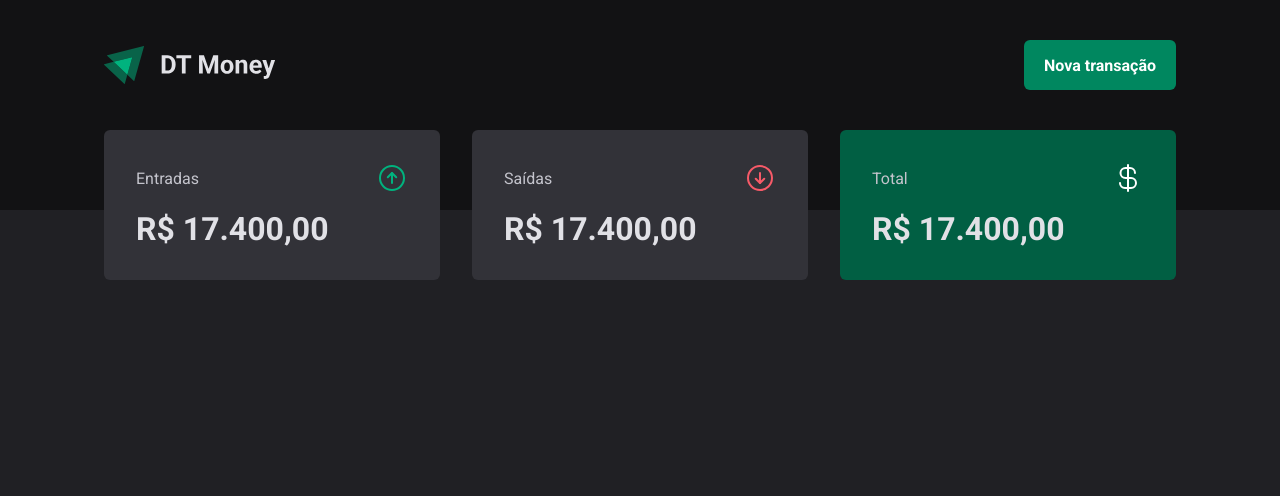
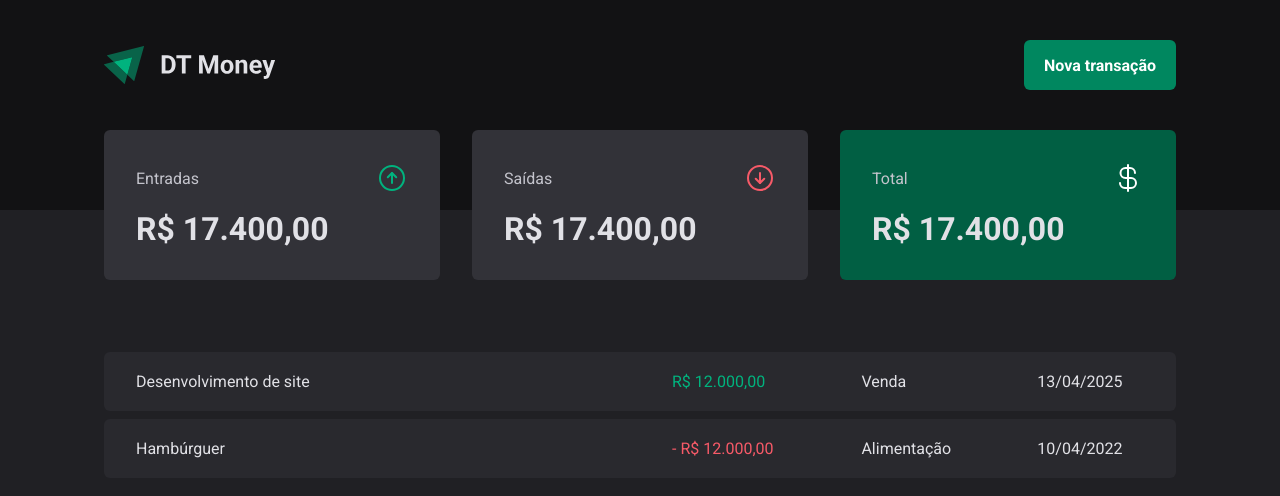
Before and after one commit to mauricioyansen/26-dt-money, a React (Vite) app: page / in a window 1280 px wide. Shown: the top 496 px of the page. Built offline with nearby package versions, Linux system fonts and the light colour scheme.

Commit message:
transaction tables

```diff
--- a/src/pages/Transactions/index.tsx
+++ b/src/pages/Transactions/index.tsx
@@ -1,11 +1,42 @@
 import { Header } from "../../components/Header";
 import { Summary } from "../../components/Summary";
+import {
+  PriceHighLight,
+  TransactionsContainer,
+  TransactionsTable,
+} from "./styles";
 
 export function Transactions() {
   return (
     <div>
       <Header />
       <Summary />
+
+      <TransactionsContainer>
+        <TransactionsTable>
+          <tbody>
+            <tr>
+              <td width="50%">Desenvolvimento de site</td>
+              <td>
+                <PriceHighLight variant="income">R$ 12.000,00</PriceHighLight>
+              </td>
+              <td>Venda</td>
+              <td>13/04/2025</td>
+            </tr>
+
+            <tr>
+              <td width="50%">Hambúrguer</td>
+              <td>
+                <PriceHighLight variant="outcome">
+                  - R$ 12.000,00
+                </PriceHighLight>
+              </td>
+              <td>Alimentação</td>
+              <td>10/04/2022</td>
+            </tr>
+          </tbody>
+        </TransactionsTable>
+      </TransactionsContainer>
     </div>
   );
 }
--- a/src/pages/Transactions/styles.ts
+++ b/src/pages/Transactions/styles.ts
@@ -0,0 +1,37 @@
+import styled from "styled-components";
+
+export const TransactionsContainer = styled.main`
+  width: 100%;
+  max-width: 1120px;
+  margin: 4rem auto 0;
+  padding: 0 1.5rem;
+`;
+
+export const TransactionsTable = styled.table`
+  width: 100%;
+  border-collapse: separate;
+  border-spacing: 0 0.5rem;
+  /* margin: 1.5rem */
+
+  td {
+    padding: 1.25rem 2rem;
+    background: ${(p) => p.theme["gray-700"]};
+
+    &:first-child {
+      border-radius: 6px 0 0 6px;
+    }
+
+    &:last-child {
+      border-radius: 0 6px 6px 0;
+    }
+  }
+`;
+
+interface PriceHighLightProps {
+  variant: "income" | "outcome";
+}
+
+export const PriceHighLight = styled.span<PriceHighLightProps>`
+  color: ${(p) =>
+    p.variant === "income" ? p.theme["green-300"] : p.theme["red-300"]};
+`;
```
